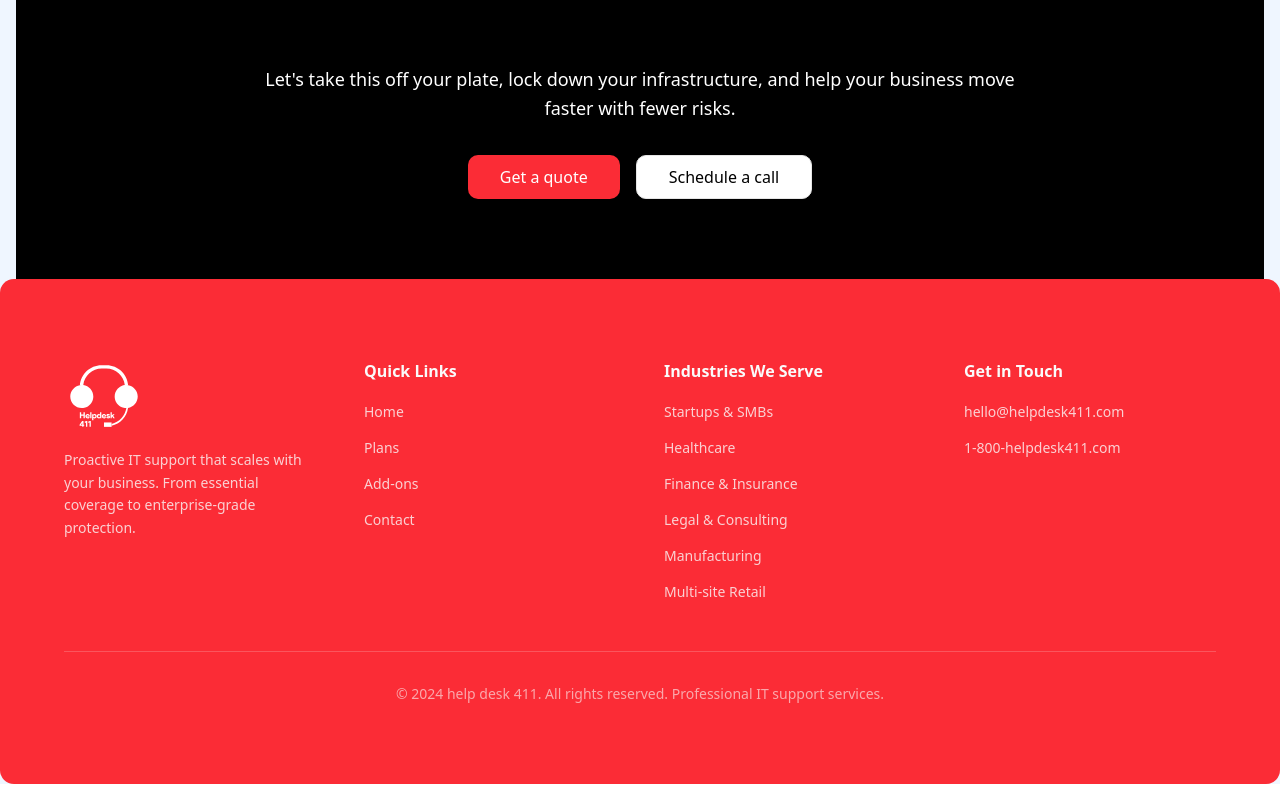
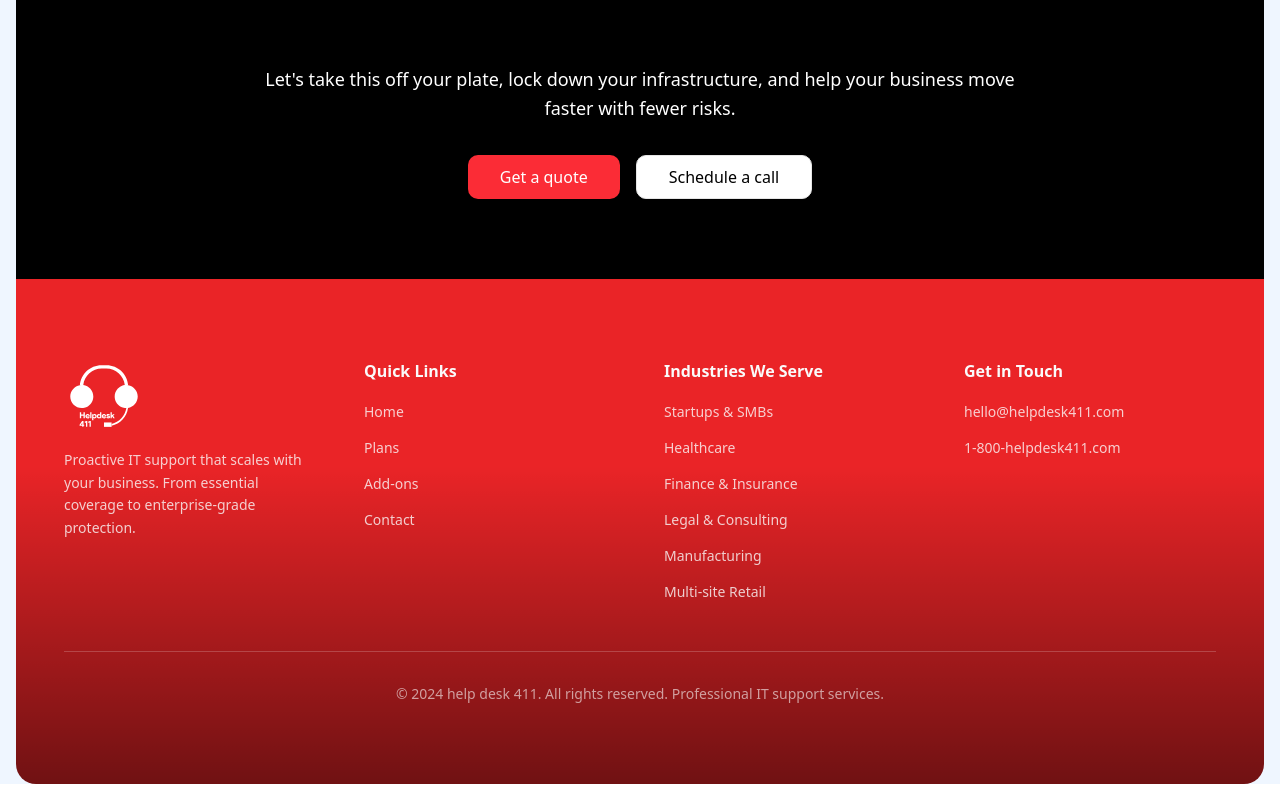
Before and after one commit to helpdesk411/helpdesk-411, a React (Vite) app: page /b in a window 1280 px wide. Shown: the part 8035-8835 px from the top of the page. Built offline with nearby package versions, Linux system fonts and the light colour scheme; a web font is replaced by a local one.

Commit message:
feat: style footer

```diff
--- a/src/sections/Footer.tsx
+++ b/src/sections/Footer.tsx
@@ -1,12 +1,24 @@
 import { Container } from "@/components/Container";
 import { Section } from "@/components/Section";
 import { getFooter } from "@/lib/design";
+import { useLocation } from "react-router-dom";
+import { cn } from "@/lib/utils";
 
 export function Footer() {
   const footerData = getFooter();
+  const location = useLocation();
+  const pathname = location.pathname;
 
   return (
-    <footer className="bg-red-500 rounded-xl text-primary-foreground">
+    <footer className={cn(
+      "rounded-xl text-primary-foreground",
+      pathname === "/b"
+        ? "rounded-b-2xl mx-4 mb-4"
+        : "bg-red-500"
+    )} style={pathname === "/b" ? {
+      borderRadius: "0 0 20px 20px",
+      background: "linear-gradient(180deg, rgba(0, 0, 0, 0.00) 36.98%, rgba(0, 0, 0, 0.52) 100%), #EA2427"
+    } : undefined}>
       <Section padding="lg">
         <Container>
           <div className="grid md:grid-cols-4 gap-8 lg:gap-12">
```
